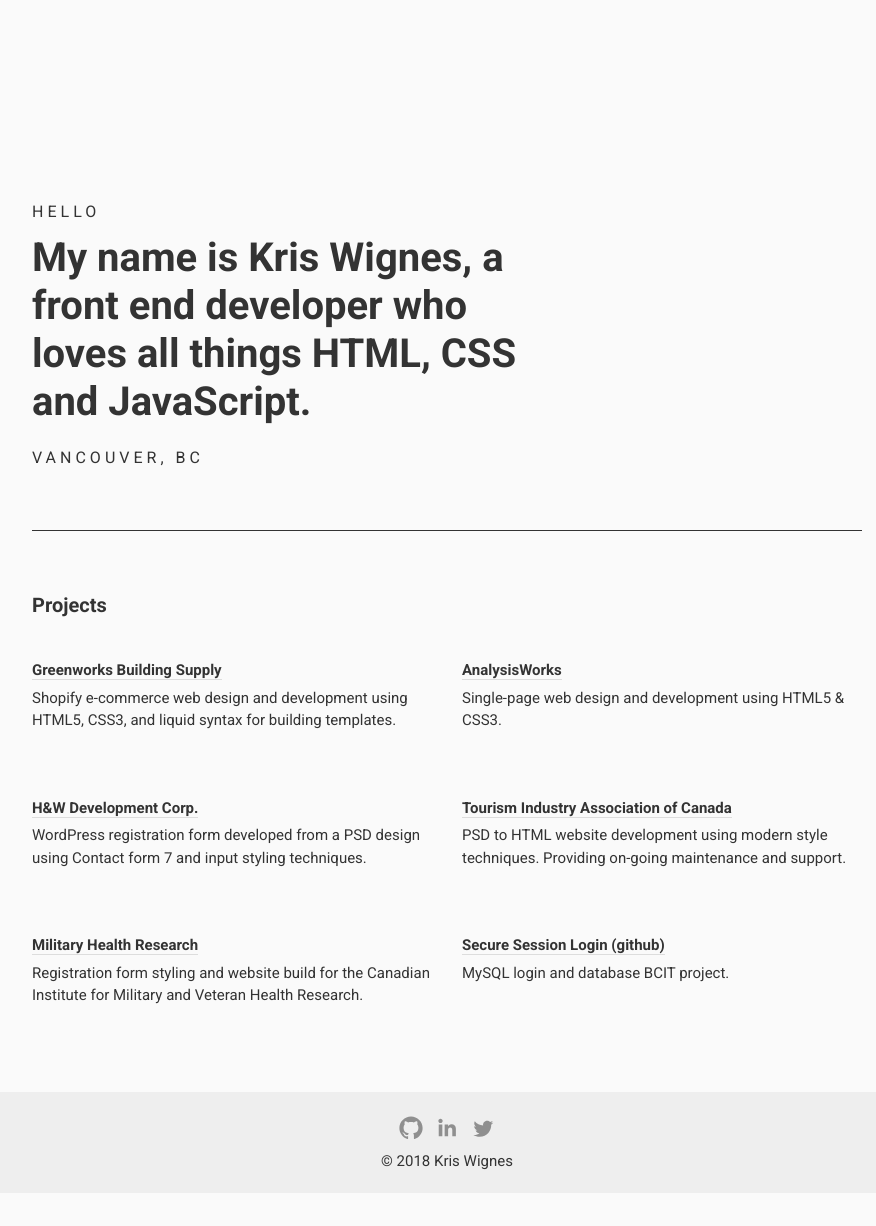
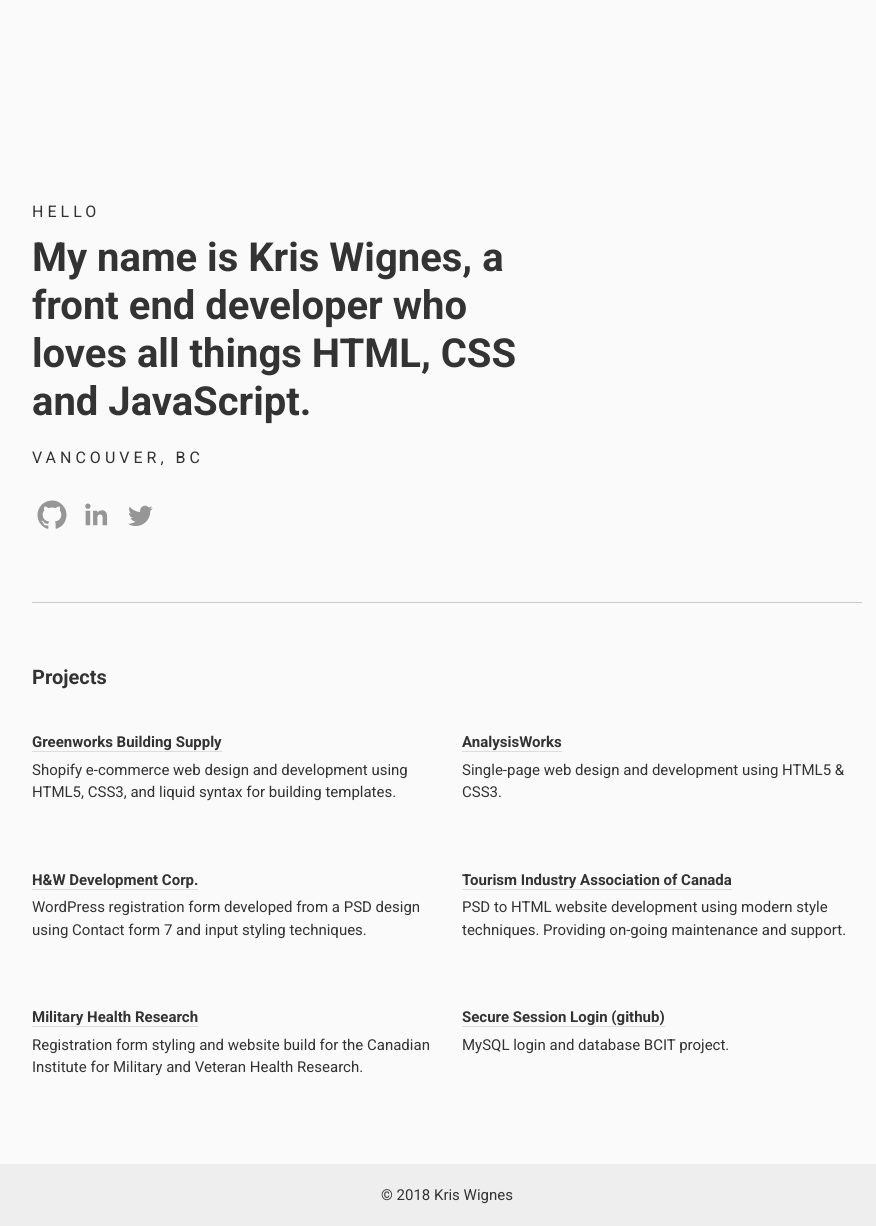
Before and after one commit to kwignes/kwignes.github.io, a Jekyll site: the page built from index.html, in a window 1280 px wide. Shown: the whole page, without its empty margins (193-1069 px from the left). Built offline with Jekyll 4.4.1, drawn with Linux system fonts in a browser that asks for light colours; before the commit the page ends 1193 px from its top, so only the background shows below that.

Commit message:
media styles

```diff
--- a/_layouts/default.html
+++ b/_layouts/default.html
@@ -32,6 +32,14 @@
             <p class="intro__main">My name is Kris Wignes, a front end developer who loves all things HTML, CSS and JavaScript.</p>
             <p class="intro__post">Vancouver, BC</p>
         </div>
+
+<ul>
+  <li><a href="https://github.com/kwignes?tab=repositories" target="_blank" title="github"><svg class="icon" id="github-icon" viewBox="0 0 512 512"><path d="M256 70.7c-102.6 0-185.9 83.2-185.9 185.9 0 82.1 53.3 151.8 127.1 176.4 9.3 1.7 12.3-4 12.3-8.9V389.4c-51.7 11.3-62.5-21.9-62.5-21.9 -8.4-21.5-20.6-27.2-20.6-27.2 -16.9-11.5 1.3-11.3 1.3-11.3 18.7 1.3 28.5 19.2 28.5 19.2 16.6 28.4 43.5 20.2 54.1 15.4 1.7-12 6.5-20.2 11.8-24.9 -41.3-4.7-84.7-20.6-84.7-91.9 0-20.3 7.3-36.9 19.2-49.9 -1.9-4.7-8.3-23.6 1.8-49.2 0 0 15.6-5 51.1 19.1 14.8-4.1 30.7-6.2 46.5-6.3 15.8 0.1 31.7 2.1 46.6 6.3 35.5-24 51.1-19.1 51.1-19.1 10.1 25.6 3.8 44.5 1.8 49.2 11.9 13 19.1 29.6 19.1 49.9 0 71.4-43.5 87.1-84.9 91.7 6.7 5.8 12.8 17.1 12.8 34.4 0 24.9 0 44.9 0 51 0 4.9 3 10.7 12.4 8.9 73.8-24.6 127-94.3 127-176.4C441.9 153.9 358.6 70.7 256 70.7z"/></svg></a></li>
+  <li><a href="https://www.linkedin.com/in/kriswignes" target="_blank" title="linkedin"><svg class="icon" id="linkedin-icon" viewBox="0 0 512 512"><path d="M186.4 142.4c0 19-15.3 34.5-34.2 34.5 -18.9 0-34.2-15.4-34.2-34.5 0-19 15.3-34.5 34.2-34.5C171.1 107.9 186.4 123.4 186.4 142.4zM181.4 201.3h-57.8V388.1h57.8V201.3zM273.8 201.3h-55.4V388.1h55.4c0 0 0-69.3 0-98 0-26.3 12.1-41.9 35.2-41.9 21.3 0 31.5 15 31.5 41.9 0 26.9 0 98 0 98h57.5c0 0 0-68.2 0-118.3 0-50-28.3-74.2-68-74.2 -39.6 0-56.3 30.9-56.3 30.9v-25.2H273.8z"/></svg></a></li>
+  <li><a href="https://twitter.com/kriswignes?lang=en" target="_blank" title="twitter"><svg class="icon" id="twitter-icon" viewBox="0 0 512 512"><path d="M419.6 168.6c-11.7 5.2-24.2 8.7-37.4 10.2 13.4-8.1 23.8-20.8 28.6-36 -12.6 7.5-26.5 12.9-41.3 15.8 -11.9-12.6-28.8-20.6-47.5-20.6 -42 0-72.9 39.2-63.4 79.9 -54.1-2.7-102.1-28.6-134.2-68 -17 29.2-8.8 67.5 20.1 86.9 -10.7-0.3-20.7-3.3-29.5-8.1 -0.7 30.2 20.9 58.4 52.2 64.6 -9.2 2.5-19.2 3.1-29.4 1.1 8.3 25.9 32.3 44.7 60.8 45.2 -27.4 21.4-61.8 31-96.4 27 28.8 18.5 63 29.2 99.8 29.2 120.8 0 189.1-102.1 185-193.6C399.9 193.1 410.9 181.7 419.6 168.6z"/></svg></a></li>
+</ul>
+
+
 </header>
 <!-- / Header -->
 
@@ -41,11 +49,6 @@
 
 <!-- Footer -->
 <footer>
-<ul>
-  <li><a href="https://github.com/kwignes?tab=repositories" target="_blank" title="github"><svg class="icon" id="github-icon" viewBox="0 0 512 512"><path d="M256 70.7c-102.6 0-185.9 83.2-185.9 185.9 0 82.1 53.3 151.8 127.1 176.4 9.3 1.7 12.3-4 12.3-8.9V389.4c-51.7 11.3-62.5-21.9-62.5-21.9 -8.4-21.5-20.6-27.2-20.6-27.2 -16.9-11.5 1.3-11.3 1.3-11.3 18.7 1.3 28.5 19.2 28.5 19.2 16.6 28.4 43.5 20.2 54.1 15.4 1.7-12 6.5-20.2 11.8-24.9 -41.3-4.7-84.7-20.6-84.7-91.9 0-20.3 7.3-36.9 19.2-49.9 -1.9-4.7-8.3-23.6 1.8-49.2 0 0 15.6-5 51.1 19.1 14.8-4.1 30.7-6.2 46.5-6.3 15.8 0.1 31.7 2.1 46.6 6.3 35.5-24 51.1-19.1 51.1-19.1 10.1 25.6 3.8 44.5 1.8 49.2 11.9 13 19.1 29.6 19.1 49.9 0 71.4-43.5 87.1-84.9 91.7 6.7 5.8 12.8 17.1 12.8 34.4 0 24.9 0 44.9 0 51 0 4.9 3 10.7 12.4 8.9 73.8-24.6 127-94.3 127-176.4C441.9 153.9 358.6 70.7 256 70.7z"/></svg></a></li>
-  <li><a href="https://www.linkedin.com/in/kriswignes" target="_blank" title="codepen"><svg class="icon" id="linkedin-icon" viewBox="0 0 512 512"><path d="M186.4 142.4c0 19-15.3 34.5-34.2 34.5 -18.9 0-34.2-15.4-34.2-34.5 0-19 15.3-34.5 34.2-34.5C171.1 107.9 186.4 123.4 186.4 142.4zM181.4 201.3h-57.8V388.1h57.8V201.3zM273.8 201.3h-55.4V388.1h55.4c0 0 0-69.3 0-98 0-26.3 12.1-41.9 35.2-41.9 21.3 0 31.5 15 31.5 41.9 0 26.9 0 98 0 98h57.5c0 0 0-68.2 0-118.3 0-50-28.3-74.2-68-74.2 -39.6 0-56.3 30.9-56.3 30.9v-25.2H273.8z"/></svg></a></li>
-  <li><a href="https://twitter.com/kriswignes?lang=en" target="_blank" title="twitter"><svg class="icon" id="twitter-icon" viewBox="0 0 512 512"><path d="M419.6 168.6c-11.7 5.2-24.2 8.7-37.4 10.2 13.4-8.1 23.8-20.8 28.6-36 -12.6 7.5-26.5 12.9-41.3 15.8 -11.9-12.6-28.8-20.6-47.5-20.6 -42 0-72.9 39.2-63.4 79.9 -54.1-2.7-102.1-28.6-134.2-68 -17 29.2-8.8 67.5 20.1 86.9 -10.7-0.3-20.7-3.3-29.5-8.1 -0.7 30.2 20.9 58.4 52.2 64.6 -9.2 2.5-19.2 3.1-29.4 1.1 8.3 25.9 32.3 44.7 60.8 45.2 -27.4 21.4-61.8 31-96.4 27 28.8 18.5 63 29.2 99.8 29.2 120.8 0 189.1-102.1 185-193.6C399.9 193.1 410.9 181.7 419.6 168.6z"/></svg></a></li>
-</ul>
   &copy; 2018 Kris Wignes
 </footer>
 <!-- / Footer -->
--- a/style.scss
+++ b/style.scss
@@ -99,7 +99,27 @@
 header {
   padding: 200px 0 60px;
   margin-bottom: 60px;
-  border-bottom: 1px solid #333;
+  border-bottom: 1px solid #ccc;
+  ul {
+    list-style-type: none;
+    margin: 25px 0 0;
+    padding: 0;
+    li {
+      display: inline-block;
+      svg.icon {
+        width: 4rem;
+        fill: currentColor;
+        color: rgba(0, 0, 0, 0.4);
+        &:hover {
+          fill: #333;
+          color: #333;
+        }
+      }
+      a {
+        display: inline-block;
+      }
+    }
+  }
 }
 
 /* Container
@@ -141,22 +161,6 @@
   padding: 20px 0;
   background: #eee;
   margin-top: 20px;
-  ul {
-    list-style-type: none;
-    padding: 0;
-    margin: 0;
-    li {
-      display: inline-block;
-      .icon {
-        fill: currentColor;
-        color: inherit;
-        width: auto;
-        height: auto;
-        width: 3.2rem;
-        color: rgba(0, 0, 0, 0.4);
-      }
-    }
-  }
 }
 
 
@@ -197,3 +201,29 @@
 
 /* Mobile
    ========================================================================== */
+
+
+@media (max-width: 991px) {
+  .container .intro .intro__main {
+    font-size: 3.6rem;
+  }
+}
+@media (max-width: 640px) {
+  header {
+      padding: 40px 0;
+      margin-bottom: 40px;
+  }
+  .container .intro {
+    max-width: 100%;
+  }
+  .container .intro .intro__main {
+    font-size: 3rem;
+  }
+}
+
+@media (max-width: 480px) {
+.grid .col-1-2 {
+  width: 100%;
+  margin-bottom: 40px;
+  }
+}
```
